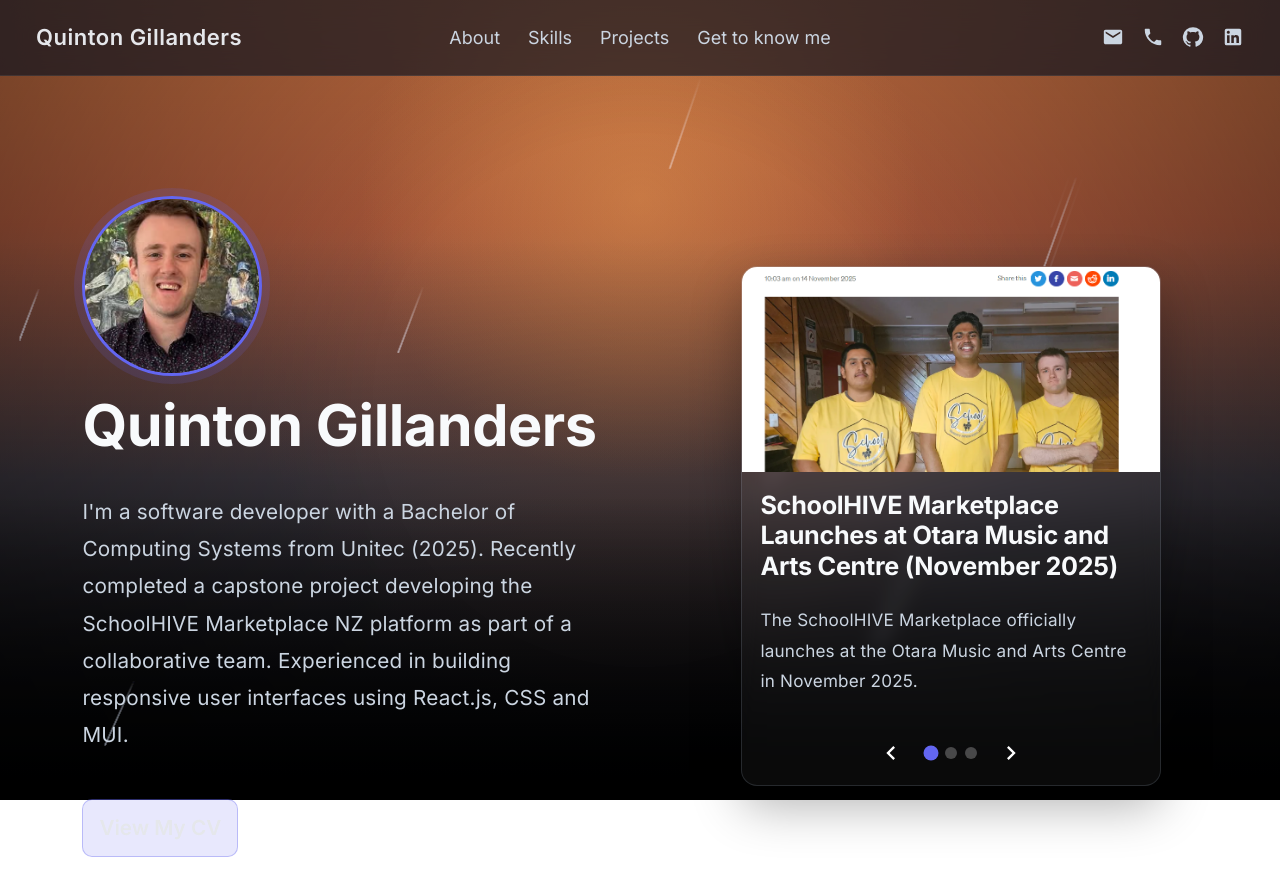
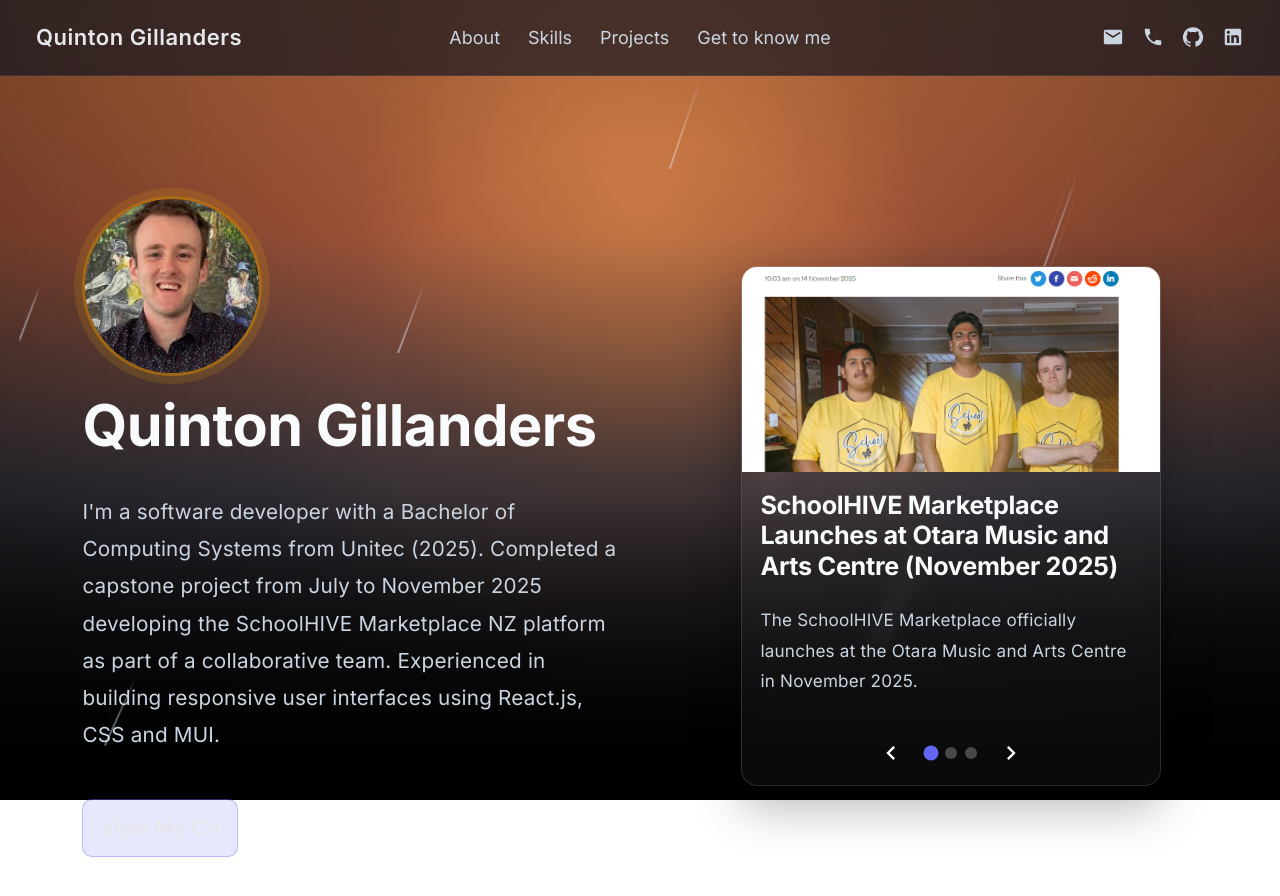
Before and after one commit to quintongillanders/quintonportfolio1, a React (Vite) app: page / in a window 1280 px wide. Shown: the top 896 px of the page. Built offline with nearby package versions, Linux system fonts and the light colour scheme.

Commit message:
Updated about me text, capstone project is no longer recent, and changed profile pic border to match the background

```diff
--- a/src/App.css
+++ b/src/App.css
@@ -75,7 +75,7 @@
   height: 140px;
   border-radius: 50%;
   object-fit: cover;
-  border: 3px solid #6366f1;
+  border: 3px solid #ecaf07;
   box-shadow: 0 0 0 8px rgba(99, 102, 241, 0.15);
 }
 
@@ -1666,3 +1666,22 @@
 .tech-item span {
   font-weight: 600;
 }
+
+/* =========================
+   HERO PROFILE IMAGE FINAL FIX
+========================= */
+
+.hero-avatar {
+  width: 180px;
+  height: 180px;
+
+  border-radius: 50%;
+  object-fit: cover;
+
+  border: 3px solid #c58309a2; /* gold border */
+
+  box-shadow:
+    0 0 0 8px rgba(236, 175, 7, 0.15);
+
+  display: block;
+}
--- a/src/App.jsx
+++ b/src/App.jsx
@@ -325,8 +325,8 @@
 
           <p className="hero-text">
             I'm a software developer with a Bachelor of Computing
-            Systems from Unitec (2025). Recently completed a capstone
-            project developing the SchoolHIVE Marketplace NZ platform as
+            Systems from Unitec (2025). Completed a capstone
+            project from July to November 2025 developing the SchoolHIVE Marketplace NZ platform as
             part of a collaborative team. Experienced in building
             responsive user interfaces using React.js, CSS and MUI.
           </p>
```
